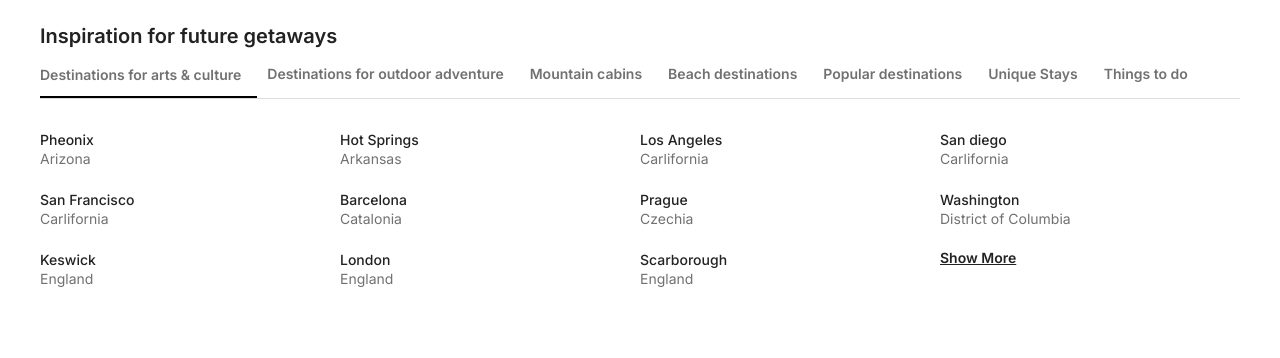
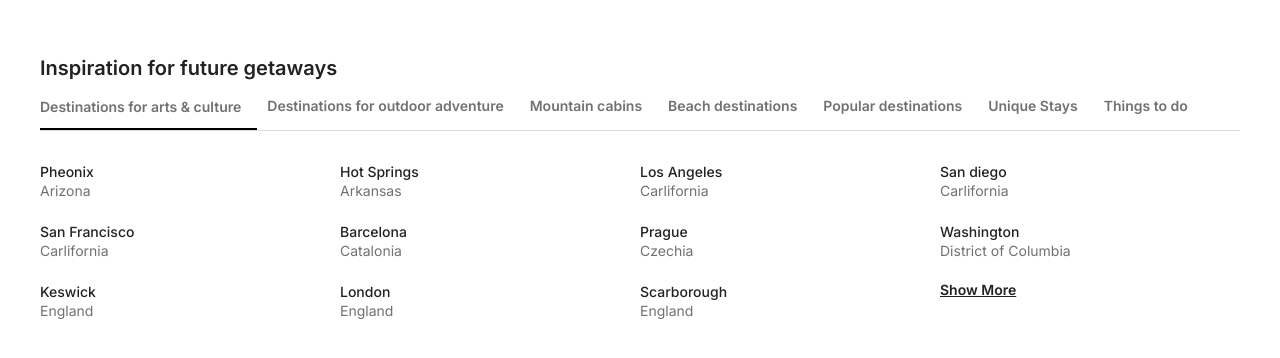
Before and after one commit to Ceerii/airbnb-clone, a Next.js app: page /body in a window 1280 px wide. Shown: the top 358 px of the page. Built offline with nearby package versions, Linux system fonts and the light colour scheme.

Commit message:
Airbnb clone

```diff
--- a/styles/globals.css
+++ b/styles/globals.css
@@ -939,7 +939,6 @@ padding: 0px 24px;
 
 .card-list-wrap {
   display: flex;
-  /* margin: -1rem -1rem; */
   justify-content: center;
   overflow-x: hidden;
   flex-direction: column;
@@ -952,7 +951,7 @@ padding: 0px 24px;
   flex-wrap: wrap;
   width: 100%;
   margin-left: 0rem;
-  /* grid-gap: 2.5rem 0.3rem; */
+  margin-bottom: 32px;
 }
 
 .card-list-item {
```
